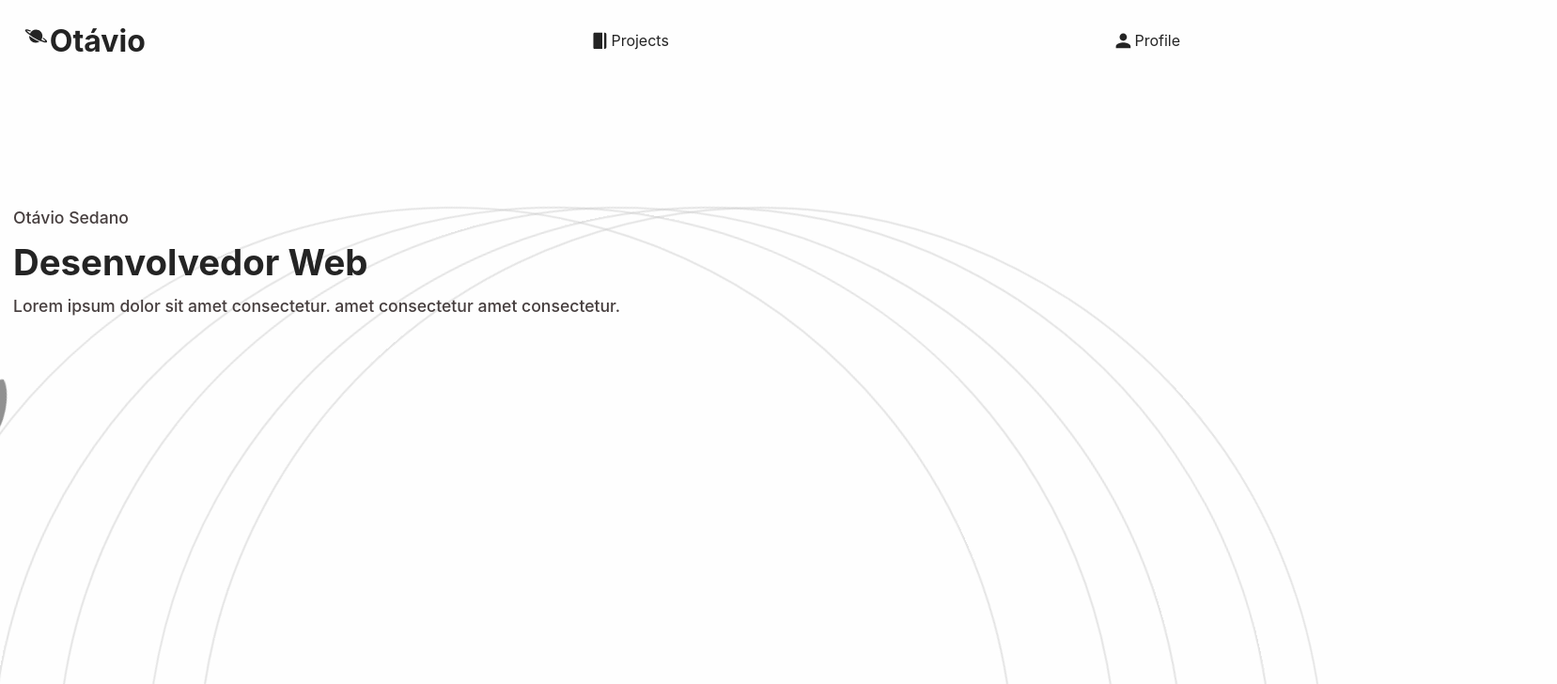
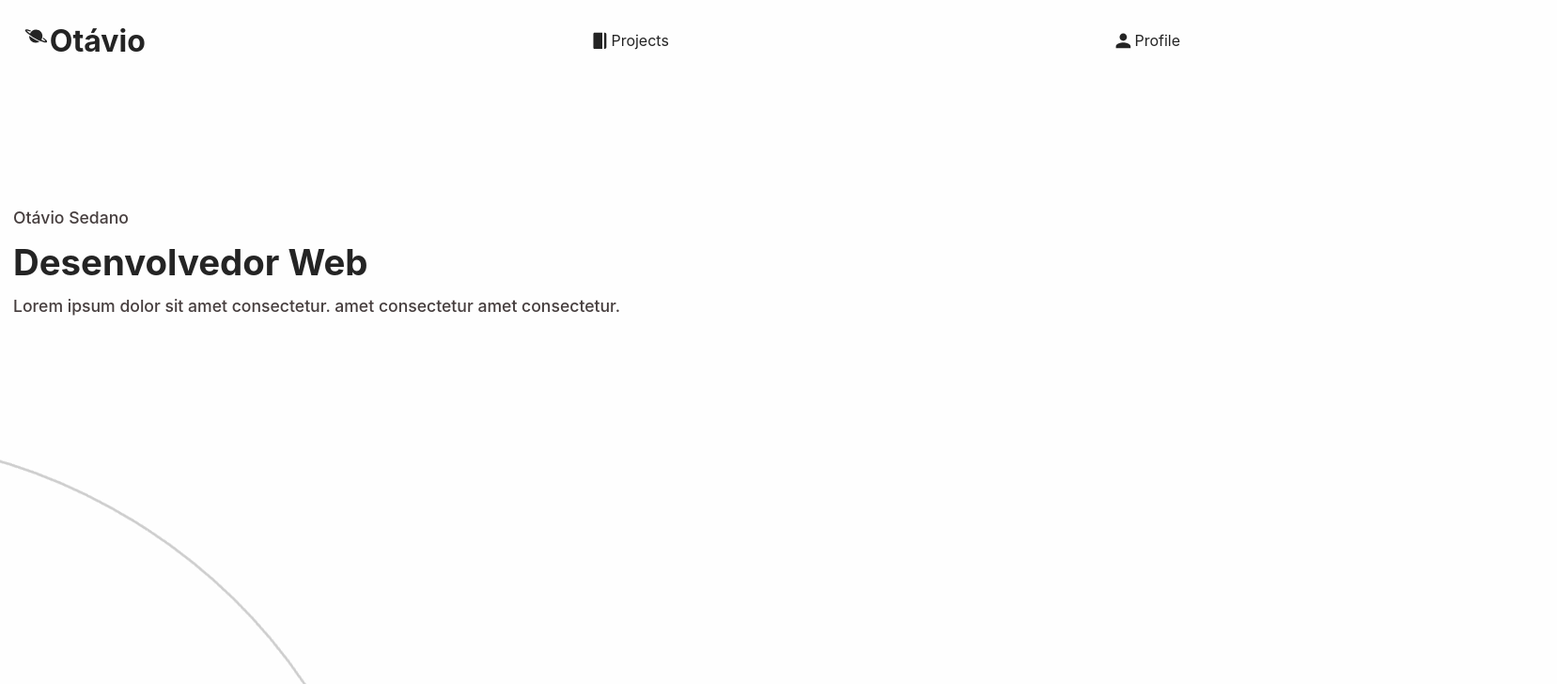
Before and after one commit to otaviusedano/Portifolio, a React (Vite) app: page / in a window 1280 px wide. Shown: the top 728 px of the page at 94% size, 1657 px wide, since content can reach past the window. Built offline with nearby package versions, Linux system fonts and the light colour scheme.

Commit message:
change: changes component container orbit

```diff
--- a/src/components/Containers/Orbit/index.tsx
+++ b/src/components/Containers/Orbit/index.tsx
@@ -2,8 +2,10 @@ import './styles.scss'
 
 export function ContainerOrbit ({children, planet = ''}: any) {
   return (
-    <div className={`orbit ${planet}`}>
-      {children}
+    <div className='orbit'>
+      <div className={`rotation ${planet}`}>
+        {children}
+      </div>
     </div>
   )
 }
--- a/src/components/Containers/Orbit/styles.scss
+++ b/src/components/Containers/Orbit/styles.scss
@@ -1,42 +1,61 @@
 .orbit {
+  position: relative;
+  max-width: 50px;
+  max-height: 50px;
+
+  .rotation {
     position: absolute;
-  right: 14px;
+    bottom: -1445px;
     z-index: -2;
     filter: opacity(0.5);
     width: 1200px;
     height: 1200px;
     border: 2px solid #ccc;
     border-radius: 50%;
-
-  &.uranus {
-    animation: circle14512 9s linear infinite;
-    right: -130px;
-    z-index: -1;
+    animation: circle14512 8s linear infinite;
+    right: -365px;
   }
 
-  &.saturn {
-    animation: circle14512 8s linear infinite;
-    right: -75px;
-    z-index: -1;
-  }
+  // position: absolute;
+  // right: 14px;
+  // bottom: -680px;
+  // z-index: -2;
+  // filter: opacity(0.5);
+  // width: 1200px;
+  // height: 1200px;
+  // border: 2px solid #ccc;
+  // border-radius: 50%;
 
-  &.sun {
-    animation: circle14512 13.2s linear infinite;
-    z-index: -1;
-    right: 200px;
-  }
+  // &.saturn {
+  //   animation: circle14512 8s linear infinite;
+  //   right: -75px;
+  //   z-index: -1;
+  //   position: absolute;
+  // }
 
-  &.rocket {
-    animation: circle14512 6s linear infinite;
-    z-index: -1;
-    right: 20px;
-  }
+  // &.uranus {
+  //   animation: circle14512 9s linear infinite;
+  //   right: -130px;
+  //   z-index: -1;
+  // }
 
-  &.moon {
-    animation: circle14512 10.8s linear infinite;
-    z-index: -1;
-    right: 90px;
-  }
+  // &.sun {
+  //   animation: circle14512 13.2s linear infinite;
+  //   z-index: -1;
+  //   right: 200px;
+  // }
+
+  // &.rocket {
+  //   animation: circle14512 6s linear infinite;
+  //   z-index: -1;
+  //   right: 20px;
+  // }
+
+  // &.moon {
+  //   animation: circle14512 10.8s linear infinite;
+  //   z-index: -1;
+  //   right: 90px;
+  // }
 }
 
 
```
Lines whose indentation alone changed are shown as unchanged.
